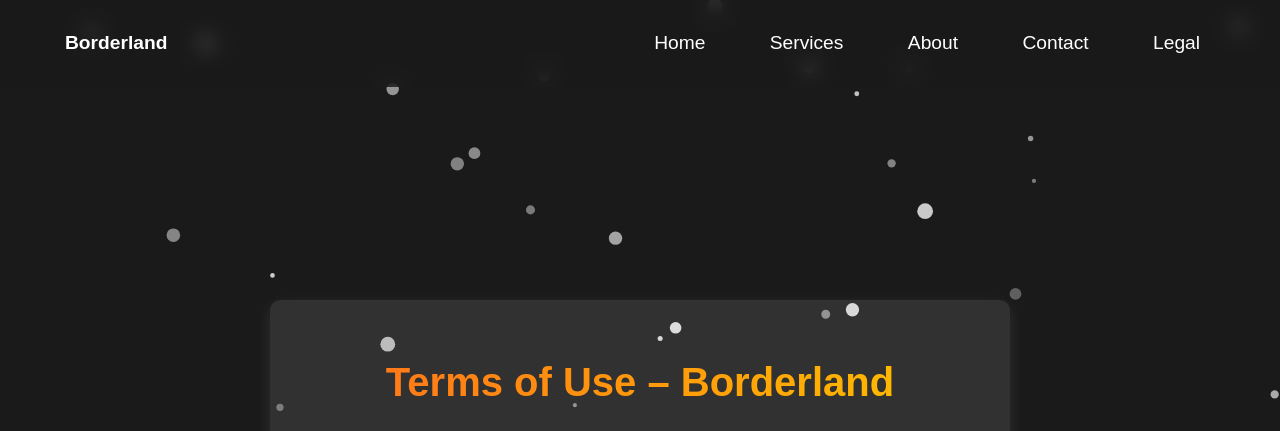
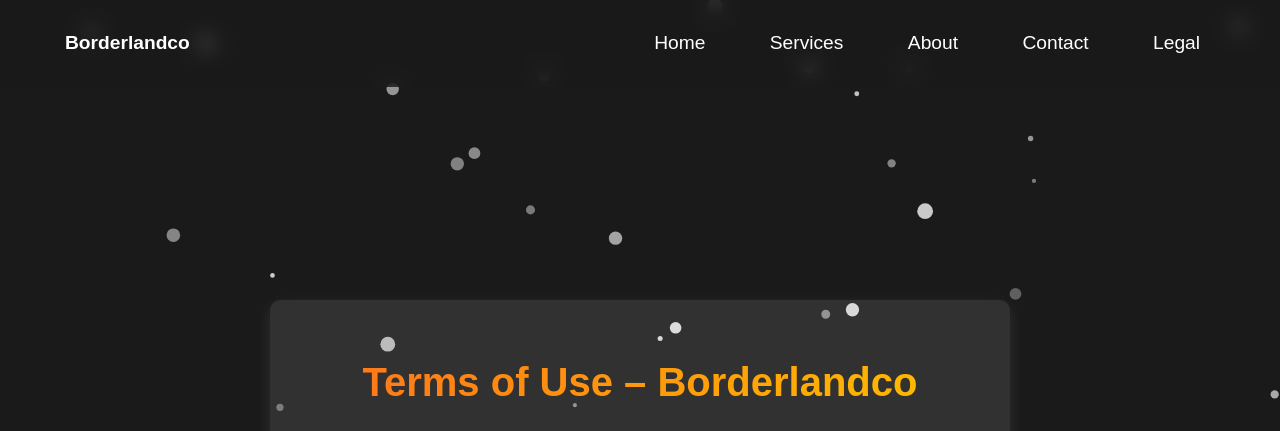
Before and after one commit to BorderlandCo/borderland-website, a website built with Vite: page terms-of-use.html in a window 1280 px wide. Shown: the top 431 px of the page. Built offline with nearby package versions, Linux system fonts and the light colour scheme.

Commit message:
Update terms-of-use.html

```diff
--- a/terms-of-use.html
+++ b/terms-of-use.html
@@ -4,7 +4,7 @@
 <head>
     <meta charset="UTF-8">
     <meta name="viewport" content="width=device-width, initial-scale=1.0">
-    <title>Terms of Use – Borderland</title>
+    <title>Terms of Use – Borderlandco</title>
     <link rel="stylesheet" href="src/styles.css">
     <script defer src="src/terms-of-use.js"></script>
 
@@ -14,7 +14,7 @@
     <canvas id="backgroundCanvas"></canvas>
 
     <header class="navbar">
-        <div class="logo"><a href="index.html">Borderland</a></div>
+        <div class="logo"><a href="index.html">Borderlandco</a></div>
         <nav>
             <a href="index.html">Home</a>
             <div class="dropdown">
@@ -34,7 +34,7 @@
 
     <main class="terms-page">
         <section class="terms-content"></section>
-        <h1 class="gradient-text">Terms of Use – Borderland</h1>
+        <h1 class="gradient-text">Terms of Use – Borderlandco</h1>
 
         <p>Welcome to Borderland! These Terms of Use ("Terms") govern your access to and use of our website and
             services. By using our website, you agree to these Terms. If you do not agree, please do not use our
@@ -58,7 +58,7 @@
             its licensors and is protected by copyright, trademark, and other intellectual property laws.</p>
 
         <h2 class="gradient-text">4. User Content</h2>
-        <p>If you submit any content to Borderland (such as feedback, comments, or suggestions), you grant us a
+        <p>If you submit any content to Borderlandco (such as feedback, comments, or suggestions), you grant us a
             non-exclusive, worldwide, royalty-free license to use, reproduce, and distribute it.</p>
 
         <h2 class="gradient-text">5. Disclaimers</h2>
```
